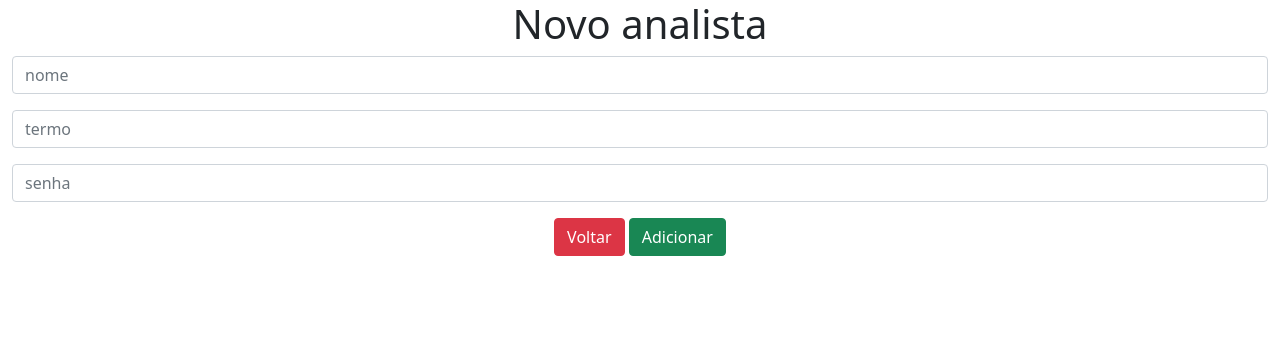
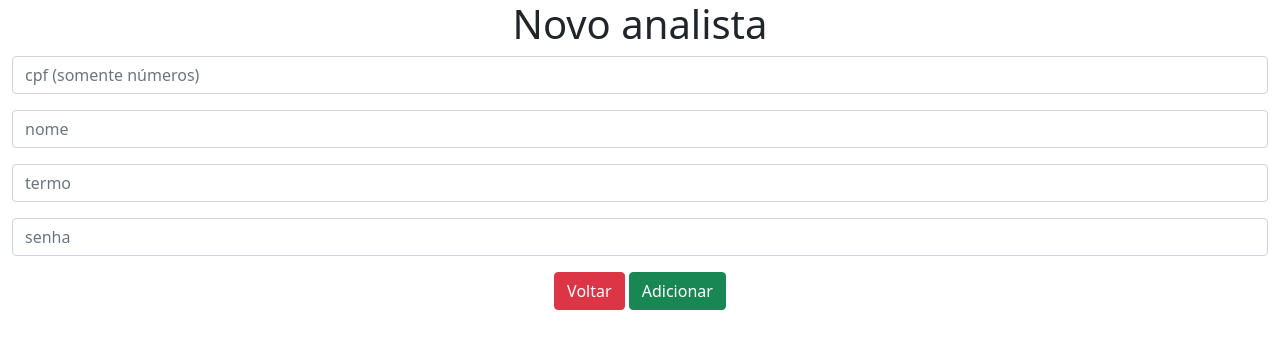
Before and after one commit to mateusschwede/InvistAi, a PHP site: page /analista/addAnalista.php in a window 1280 px wide. Shown: the top 349 px of the page. Run offline with PHP 8.4, Linux system fonts and the light colour scheme.

Commit message:
addAnalista atualizado(conforme tabela pessoa)

```diff
--- a/analista/addAnalista.php
+++ b/analista/addAnalista.php
@@ -1,14 +1,14 @@
 <?php
     require_once '../conexao.php';
 
-    if((!empty($_POST['nome'])) and (!empty($_POST['termo'])) and (!empty($_POST['senha']))) {
-        $r = $db->prepare("SELECT * FROM analista WHERE nome=? AND senha=?");
-        $r->execute(array($_POST['nome'],$_POST['senha']));
+    if((!empty($_POST['cpf'])) and (!empty($_POST['nome'])) and (!empty($_POST['termo'])) and (!empty($_POST['senha']))) {
+        $r = $db->prepare("SELECT cpf FROM pessoa WHERE cpf=?");
+        $r->execute(array($_POST['cpf']));
         if(($r->rowCount()==0) and ($_POST['termo']=="admin")) {
-            $r = $db->prepare("INSERT INTO analista(nome,senha) VALUES (?,?)");
-            $r->execute(array($_POST['nome'],$_POST['senha']));
+            $r = $db->prepare("INSERT INTO pessoa(cpf,nome,senha,tipo) VALUES (?,?,?,1)");
+            $r->execute(array($_POST['cpf'],$_POST['nome'],$_POST['senha']));
             echo "<div class='alert alert-success alert-dismissible fade show' role='alert'>Analista adicionado!<button type='button' class='btn-close' data-bs-dismiss='alert' aria-label='Close'></button></div>";
-        } else {echo "<div class='alert alert-danger alert-dismissible fade show' role='alert'>Dado(s) inválido(s)!<button type='button' class='btn-close' data-bs-dismiss='alert' aria-label='Close'></button></div>";}
+        } else {echo "<div class='alert alert-danger alert-dismissible fade show' role='alert'>Termo inválido ou Cpf já existente!<button type='button' class='btn-close' data-bs-dismiss='alert' aria-label='Close'></button></div>";}
     }
 ?>
 
@@ -31,6 +31,9 @@
             <h1>Novo analista</h1>
             <form action="addAnalista.php" method="post">
                 <div class="mb-3">
+                    <input type="text" class="form-control" placeholder="cpf (somente números)" required name="cpf" pattern="\d{11}">
+                </div>
+                <div class="mb-3">
                     <input type="text" class="form-control" placeholder="nome" required name="nome" maxlength="60" style="text-transform:lowercase;">
                 </div>
                 <div class="mb-3">
```
